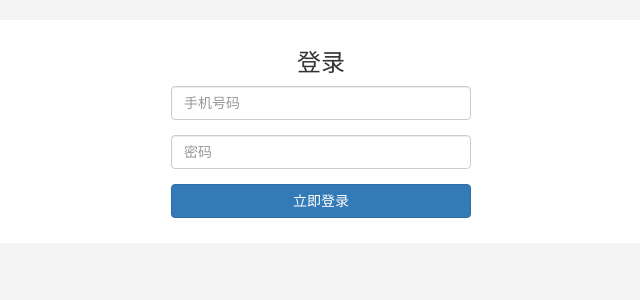
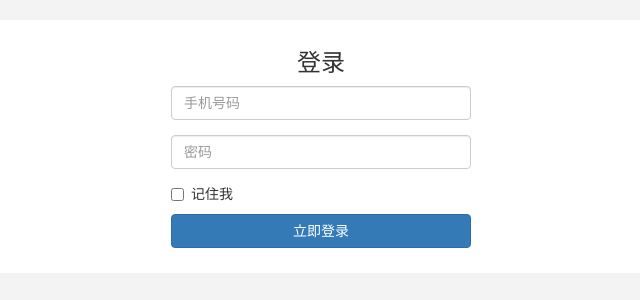
Before and after one commit to zhf19970510/zhfqa, a Flask app: page /login/ in a window 1280 px wide. Shown: the part 52-352 px from the top of the page, without its empty margins (319-959 px from the left). Run offline with Flask 2, Linux system fonts and the light colour scheme.

Commit message:
third commit

```diff
--- a/app.py
+++ b/app.py
@@ -47,7 +47,9 @@ def login():
         if user:
             session['user_id'] = user.id
             # 如果想在31天内都不需要登录
-            session.permanent = True
+            remberme = request.form.get("remberme")
+            if remberme == 'on':
+                session.permanent = True
             return redirect(url_for("index"))
         else:
             # return u"手机号或者密码错误，请确认后再登录"
--- a/templates/login.html
+++ b/templates/login.html
@@ -14,6 +14,11 @@
             <div class="form-group">
                 <input type="password" class="form-control" placeholder="密码" name="password">
             </div>
+            <div class="checkbox">
+                <label>
+                    <input type="checkbox" name="remberme"> 记住我
+                </label>
+            </div>
             <div class="form-group">
                 <button class="btn btn-primary btn-block">立即登录</button>
             </div>
```
Also changed, not shown: README.md.
